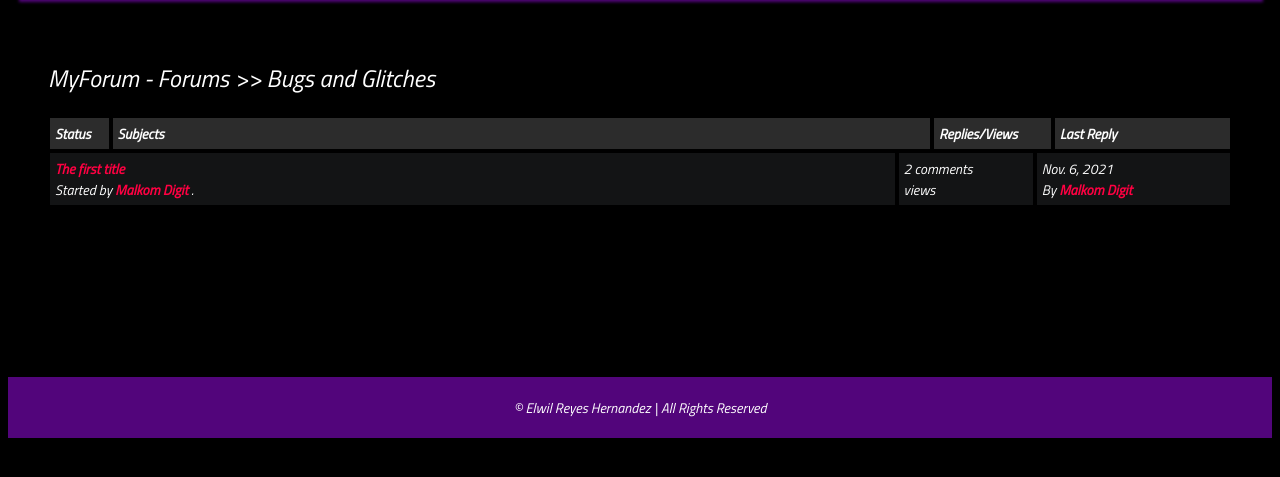
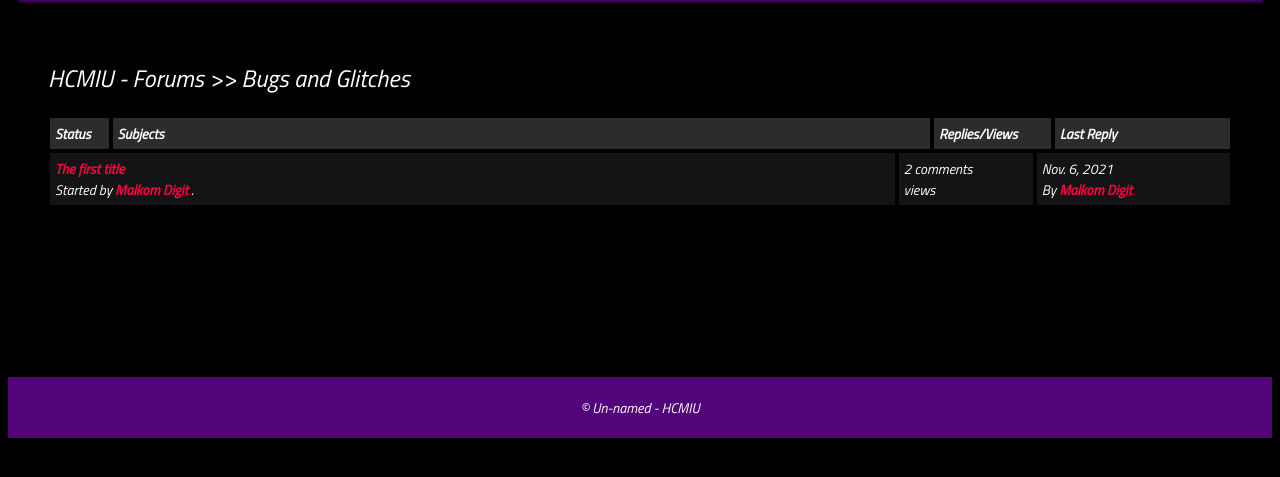
Before and after one commit to Mark04022003/WebAppProject-Forum, a Django app: a page that uses templates/base.html in a window 1280 px wide. Shown: the part 240-717 px from the top of the page. Run offline with Django 3.2, Linux system fonts and the light colour scheme; data comes from the database, SQL or seed files in the repository; parts of the project's set-up code (start-up, migrations or seed data) failed here and were passed over.

Commit message:
rename some components

```diff
--- a/main/views.py
+++ b/main/views.py
@@ -54,7 +54,7 @@ def detail(request, slug):
 
     context = {
         "post":post,
-        "title": "OZONE: "+post.title,
+        "title": "HCMIU-Forum: "+post.title,
     }
     update_views(request, post)
 
@@ -75,7 +75,7 @@ def posts(request, slug):
     context = {
         "posts":posts,
         "forum": category,
-        "title": "OZONE: Posts"
+        "title": "HCMIU-Forum: Posts"
     }
 
     return render(request, "posts.html", context)
@@ -103,7 +103,7 @@ def create_post(request):
             return redirect("home")
     context.update({
         "form": form,
-        "title": "OZONE: Create New Post"
+        "title": "HCMIU-Forum: Create New Post"
     })
     return render(request, "create_post.html", context)
 
@@ -111,7 +111,7 @@ def latest_posts(request):
     posts = Post.objects.all().filter(approved=True)[:10]
     context = {
         "posts":posts,
-        "title": "OZONE: Latest 10 Posts"
+        "title": "HCMIU-Forum: Latest 10 Posts"
     }
 
     return render(request, "latest-posts.html", context)
--- a/templates/base.html
+++ b/templates/base.html
@@ -58,7 +58,7 @@
     {% endblock content %}
     <div style="margin-bottom: 150px;"></div>
     <footer>
-        <span>&copy;  Elwil Reyes Hernandez | All Rights Reserved</span>
+        <span>&copy;  Un-named - HCMIU </span>
     </footer>
     <script src="{% static 'main.js' %}"></script>
 </body>
--- a/templates/forums.html
+++ b/templates/forums.html
@@ -47,7 +47,7 @@
     <!-- Forum Info -->
     <div class="forum-info">
         <div class="chart">
-            MyForum - Stats &nbsp;<i class="fa fa-bar-chart"></i>
+            HCMIu - Forum - Stats &nbsp;<i class="fa fa-bar-chart"></i>
         </div>
         <span><u>{{num_posts}}</u> Posts in <u>{{num_categories}}</u> Categories by <u>{{num_users}}</u> Members.</span><br>
         {% if forums %}
--- a/templates/posts.html
+++ b/templates/posts.html
@@ -4,7 +4,7 @@
     <div class="container">
         <!--Navigation-->
         <div class="navigate">
-            <span><a href="{% url 'home' %}">MyForum - Forums</a> >> <a href="{{forum.get_url}}">{{forum.title}}</a></span>
+            <span><a href="{% url 'home' %}">HCMIU - Forums</a> >> <a href="{{forum.get_url}}">{{forum.title}}</a></span>
         </div>
         {% if posts %}
             <!--Display posts table-->
```
